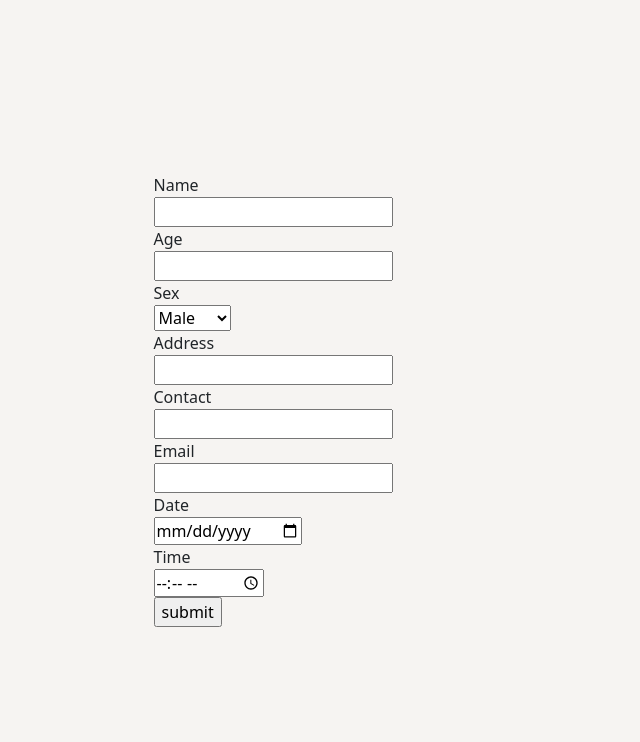
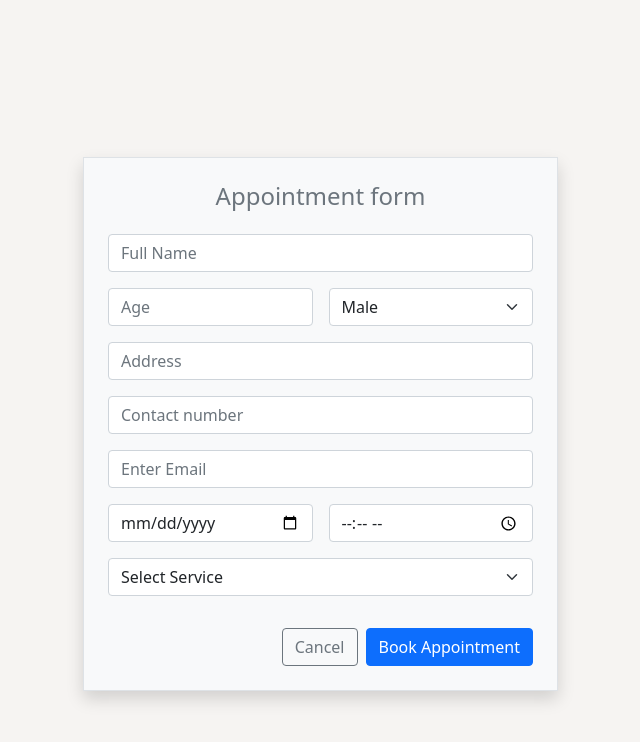
Before and after one commit to marvinraydalida/Appointment-system, a CodeIgniter app: the page made by application/views/appointment.php in a window 1280 px wide. Shown: the top 742 px of the page, without its empty margins (367-1007 px from the left). Run offline with CodeIgniter, Linux system fonts and the light colour scheme; some libraries are stand-ins or nearby versions.

Commit message:
Modified application form style

```diff
--- a/application/views/appointment.php
+++ b/application/views/appointment.php
@@ -5,25 +5,79 @@
     <meta charset="UTF-8">
     <meta http-equiv="X-UA-Compatible" content="IE=edge">
     <meta name="viewport" content="width=device-width, initial-scale=1.0">
-    <title>Login Page</title>
+    <title>Appointment Page</title>
     <link href="https://cdn.jsdelivr.net/npm/bootstrap@5.0.2/dist/css/bootstrap.min.css" rel="stylesheet" integrity="sha384-EVSTQN3/azprG1Anm3QDgpJLIm9Nao0Yz1ztcQTwFspd3yD65VohhpuuCOmLASjC" crossorigin="anonymous">
     <link href=<?php echo base_url("assets/css/stylesLogin.css") ?> rel="stylesheet">
     <link rel="stylesheet" href="https://cdnjs.cloudflare.com/ajax/libs/font-awesome/5.15.1/css/all.min.css">
 
-    <!-- Pansamantala lamang -->
-    <style>
-        form {
-            display: flex;
-            flex-direction: column;
-            align-items: start;
-        }
-    </style>
 
     <script src="https://js.hcaptcha.com/1/api.js?hl=en" async defer></script>
 </head>
 
 <body>
-    <form action="Appointment/appointment" method="POST">
+
+    <div class="container mt-5">
+        <div class="row">
+            <div class="col-md-5 offset-md-4 border p-4 shadow bg-light">
+                <div class="col-12">
+                    <h3 class="fw-normal text-secondary fs-4 mb-4">Appointment form</h3>
+                </div>
+                <form action="Appointment/appointment" method="POST">
+                    <div class="row g-3">
+                        <div class="col-md-12">
+                            <input type="text" name="name" required class="form-control input-lg" placeholder="Full Name">
+                        </div>
+                        <div class="col-md-6">
+                            <input type="number" name="age" required class="form-control" placeholder="Age">
+                        </div>
+                        <div class="col-md-6">
+                            <select class="form-select" name="gender" required>
+                                <option selected value="1">Male</option>
+                                <option value="2">Female</option>
+                            </select>
+                        </div>
+                        <div class="col-md-12">
+                            <input type="text" name="address" required class="form-control" placeholder="Address">
+                        </div>
+                        <div class="col-md-12">
+                            <input type="number" name="contactNum" required class="form-control" placeholder="Contact number">
+                        </div>
+                        <div class="col-md-12">
+                            <input type="email" name="email" required class="form-control" placeholder="Enter Email">
+                        </div>
+
+                        <div class="col-md-6">
+                            <input type="date" name="date" required class="form-control">
+                        </div>
+                        <div class="col-md-6">
+                            <input  type="time" name="time" min="08:00" max="17:00" required class="form-control">
+                        </div>
+                        <div class="col-12">
+                            <select class="form-select" name="service">
+                                <option selected hidden >Select Service</option>
+                                <option value="Tooth Extraction">Tooth Extraction</option>
+                                <option value="Odontectomy">Odontectomy</option>
+                                <option value="Apicoectomy">Apicoectomy</option>
+                                <option value="Crown Lengthening">Crown Lengthening</option>
+                                <option value="Oral Surgery">Oral Surgery</option>
+                                <option value="Oral Prophylaxis">Oral Prophylaxis</option>
+                            </select>
+                        </div>
+                        <div class="col-md-12">
+                        <div class="h-captcha" data-sitekey="6ad65b76-24e9-4e8b-8e89-0a480ed2c8b8"></div>
+                        </div>
+                        <div class="col-12 mt-3">
+                            <button type="submit" class="btn btn-primary float-end">Book Appointment</button>
+                            <button type="button" class="btn btn-outline-secondary float-end me-2">Cancel</button>
+                        </div>
+
+                    </div>
+                </form>
+            </div>
+        </div>
+    </div>
+
+    <!-- <form action="Appointment/appointment" method="POST">
         <label>Name</label>
         <input type="text" name="name" required>
 
@@ -50,12 +104,12 @@
 
         <label>Time</label>
         <input type="time" name="time" min="08:00" max="17:00" required>
-        <div class="h-captcha" data-sitekey="6ad65b76-24e9-4e8b-8e89-0a480ed2c8b8"></div>
+
         <input type="submit" name = "submit" value = "submit">
     </form>
 
 
-    <?= $this->session->flashdata('Appointment Request sent'); ?>
+    <?= $this->session->flashdata('Appointment Request sent'); ?> -->
 </body>
 
 </html>
```
Also changed, not shown: application/views/registration.php (+0 -15 lines).
